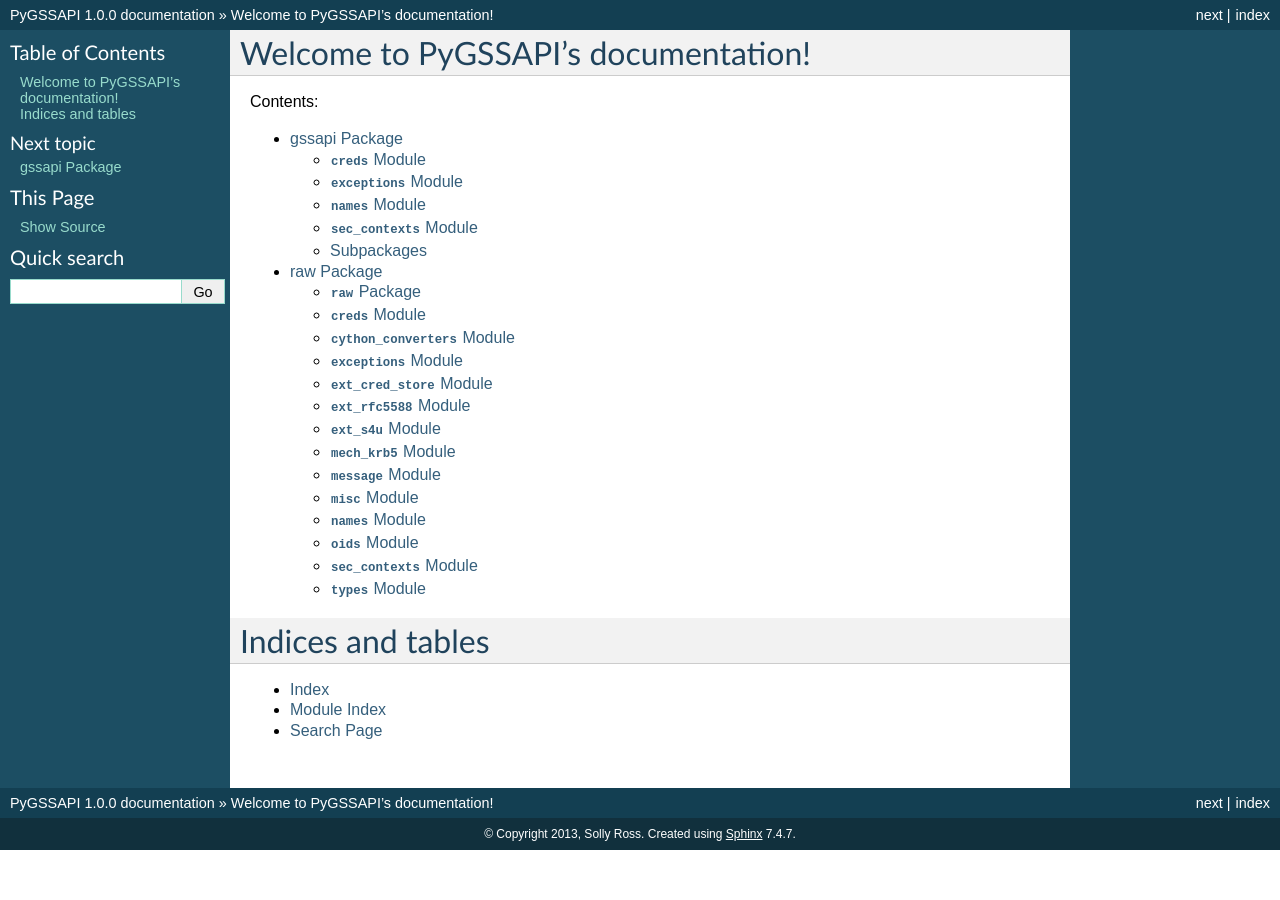
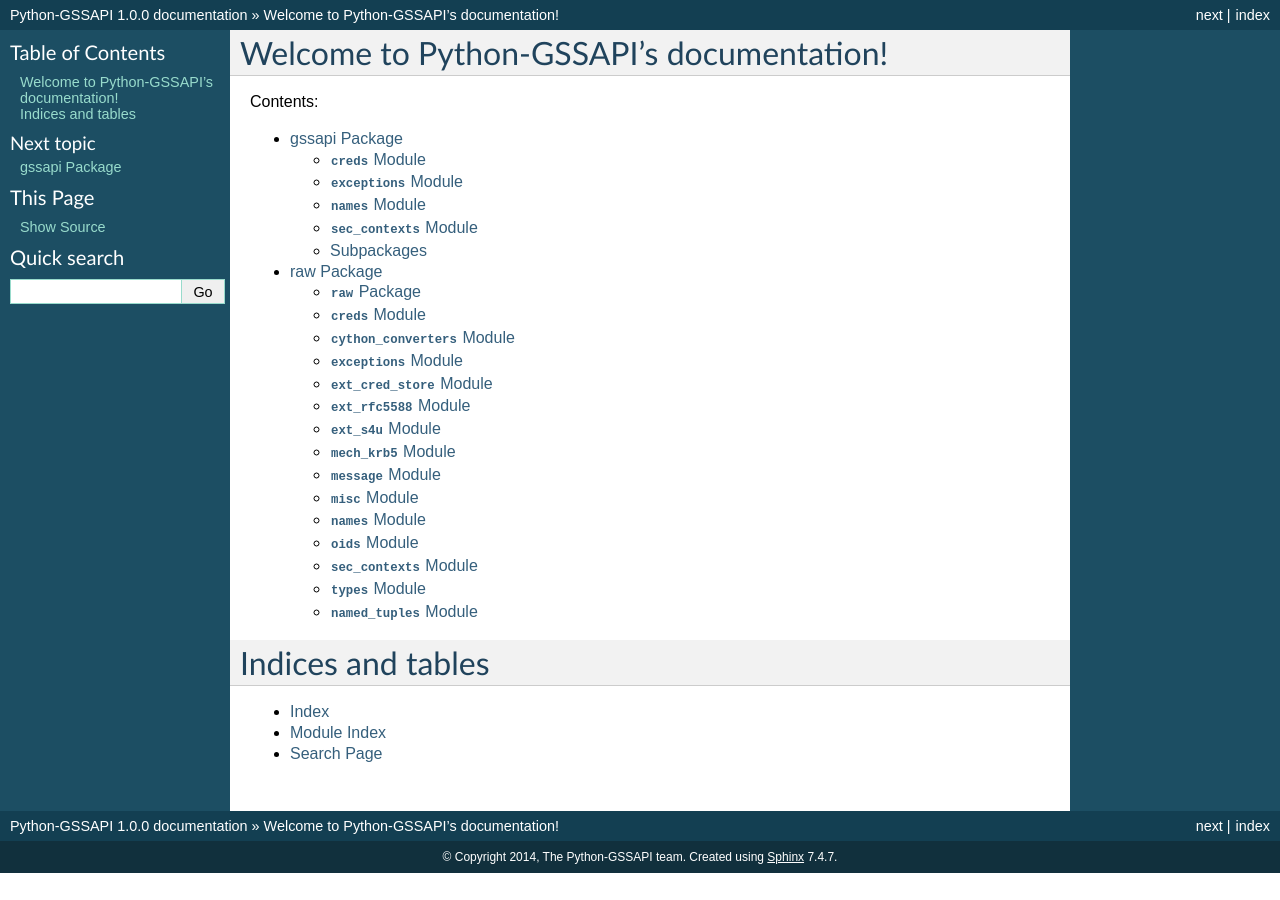
Before and after one commit to pythongssapi/python-gssapi, a Sphinx documentation site: the page built from docs/source/index.rst, in a window 1280 px wide. Built offline with Sphinx 7.4.7, drawn with Linux system fonts in a browser that asks for light colours.

Commit message:
Clean up the Sphinx configuration
This commit cleaned up the Sphinx configuration,
and changed all instances of PyGSSAPI to Python-GSSAPI.

```diff
--- a/docs/source/conf.py
+++ b/docs/source/conf.py
@@ -1,6 +1,6 @@
 # -*- coding: utf-8 -*-
 #
-# PyGSSAPI documentation build configuration file, created by
+# Python-GSSAPI documentation build configuration file, created by
 # sphinx-quickstart on Tue Jul  2 19:01:09 2013.
 #
 # This file is execfile()d with the current directory set to its containing dir.
@@ -42,8 +42,8 @@
 master_doc = 'index'
 
 # General information about the project.
-project = u'PyGSSAPI'
-copyright = u'2013, Solly Ross'
+project = u'Python-GSSAPI'
+copyright = u'2014, The Python-GSSAPI team'
 
 # The version info for the project you're documenting, acts as replacement for
 # |version| and |release|, also used in various other places throughout the
@@ -169,7 +169,7 @@
 #html_file_suffix = None
 
 # Output file base name for HTML help builder.
-htmlhelp_basename = 'PyGSSAPIdoc'
+htmlhelp_basename = 'Python-GSSAPIdoc'
 
 
 # -- Options for LaTeX output --------------------------------------------------
@@ -188,8 +188,8 @@
 # Grouping the document tree into LaTeX files. List of tuples
 # (source start file, target name, title, author, documentclass [howto/manual]).
 latex_documents = [
-  ('index', 'PyGSSAPI.tex', u'PyGSSAPI Documentation',
-   u'Solly Ross', 'manual'),
+  ('index', 'Python-GSSAPI.tex', u'Python-GSSAPI Documentation',
+   u'The Python-GSSAPI team', 'manual'),
 ]
 
 # The name of an image file (relative to this directory) to place at the top of
@@ -218,8 +218,8 @@
 # One entry per manual page. List of tuples
 # (source start file, name, description, authors, manual section).
 man_pages = [
-    ('index', 'pygssapi', u'PyGSSAPI Documentation',
-     [u'Solly Ross'], 1)
+    ('index', 'python-gssapi', u'Python-GSSAPI Documentation',
+     [u'The Python-GSSAPI team'], 1)
 ]
 
 # If true, show URL addresses after external links.
@@ -232,9 +232,9 @@
 # (source start file, target name, title, author,
 #  dir menu entry, description, category)
 texinfo_documents = [
-  ('index', 'PyGSSAPI', u'PyGSSAPI Documentation',
-   u'Solly Ross', 'PyGSSAPI', 'One line description of project.',
-   'Miscellaneous'),
+  ('index', 'Python-GSSAPI', u'Python-GSSAPI Documentation',
+   u'The Python-GSSAPI team', 'Python-GSSAPI',
+   'One line description of project.', 'Miscellaneous'),
 ]
 
 # Documents to append as an appendix to all manuals.
@@ -252,3 +252,11 @@
 
 # Example configuration for intersphinx: refer to the Python standard library.
 intersphinx_mapping = {'http://docs.python.org/': None}
+
+# which docstring to use for the class
+# can be 'class', 'init', or 'both'
+autoclass_content = 'both'
+
+# how to order members -- can 'alphabetical',
+# 'groupwise' (by member type), or 'bysource'
+autodoc_member_order = 'bysource'
--- a/docs/source/gssapi.rst
+++ b/docs/source/gssapi.rst
@@ -10,7 +10,7 @@
     :show-inheritance:
 
 :mod:`exceptions` Module
----------------------------
+------------------------
 
 .. automodule:: gssapi.exceptions
     :members:
@@ -18,7 +18,7 @@
     :show-inheritance:
 
 :mod:`names` Module
----------------------------
+-------------------
 
 .. automodule:: gssapi.names
     :members:
@@ -26,7 +26,7 @@
     :show-inheritance:
 
 :mod:`sec_contexts` Module
----------------------------
+--------------------------
 
 .. automodule:: gssapi.sec_contexts
     :members:
--- a/docs/source/index.rst
+++ b/docs/source/index.rst
@@ -1,9 +1,9 @@
-.. PyGSSAPI documentation master file, created by
+.. Python-GSSAPI documentation master file, created by
    sphinx-quickstart on Tue Jul  2 19:01:09 2013.
    You can adapt this file completely to your liking, but it should at least
    contain the root `toctree` directive.
 
-Welcome to PyGSSAPI's documentation!
+Welcome to Python-GSSAPI's documentation!
 ====================================
 
 Contents:
```
Also changed, not shown: docs/source/gssapi.raw.rst (+8 -0 lines), 2 other files.
